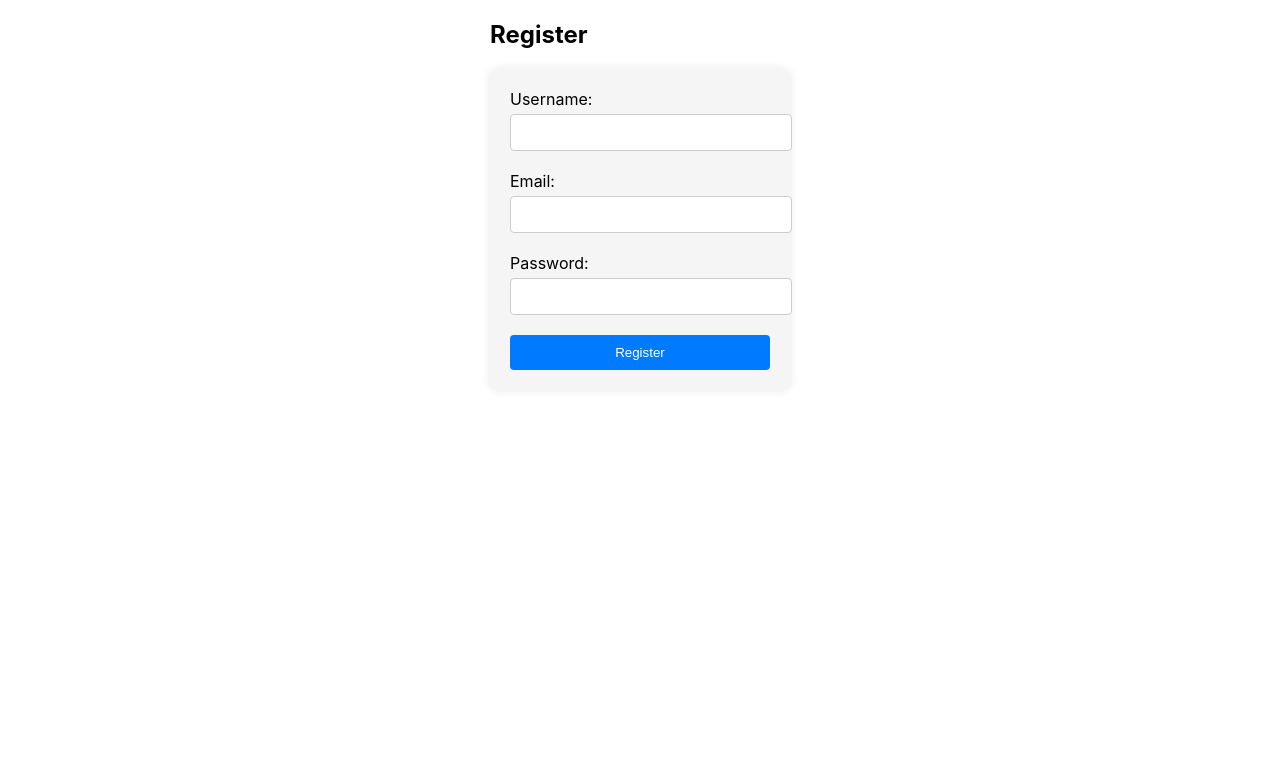
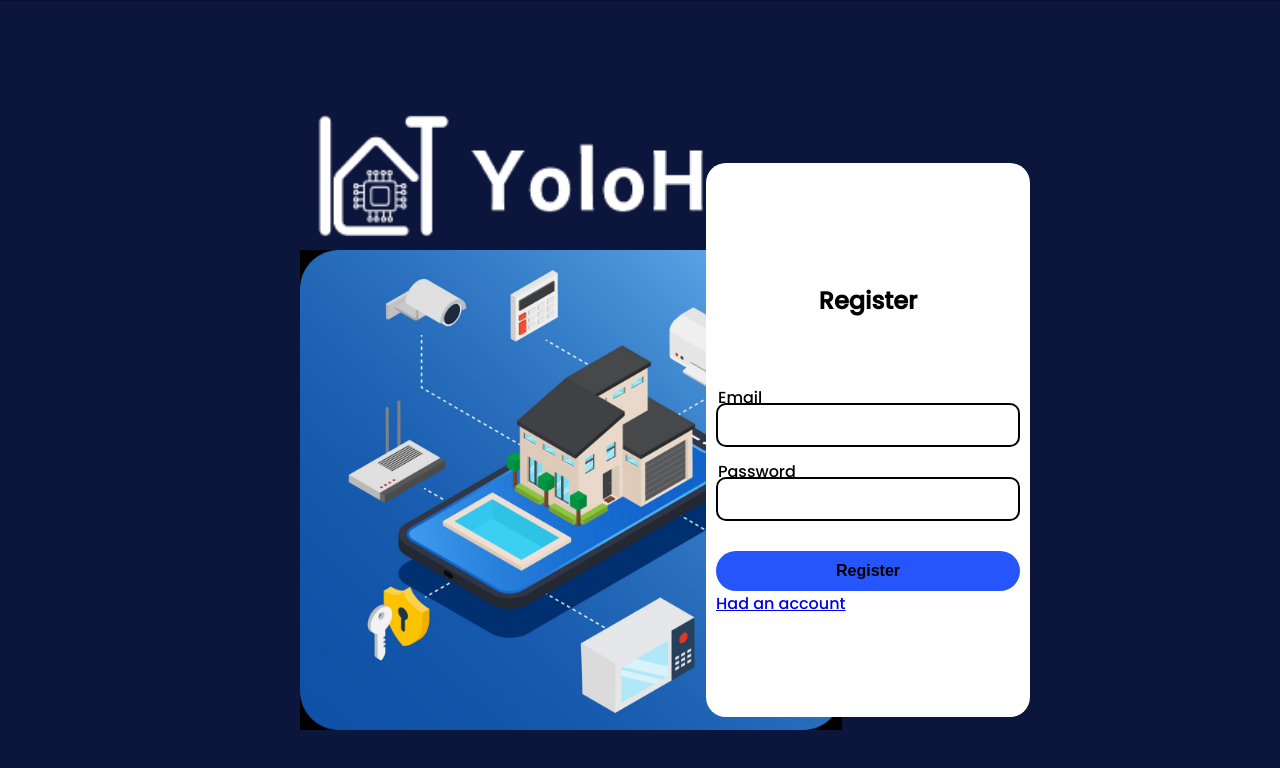
Before and after one commit to ShunPeng1/Multi-Disciplinary-Project, a React (Create React App) app in the folder WebApplication/yolohome-client/: page /register in a window 1280 px wide. Shown: the top 768 px of the page. Built offline with nearby package versions, Linux system fonts and the light colour scheme.

Commit message:
basic design register page
basic design register page

```diff
--- /dev/null
+++ b/WebApplication/yolohome-client/src/pages/Register/LeftImage1.js
@@ -0,0 +1,11 @@
+// LeftImage1.js
+import React from 'react';
+import image1 from '../../assets/LeftImage1.png';
+
+function LeftImage1() {
+  return (
+    <img src={image1} alt="Image 1" style={{ position: 'absolute', left: 250, top: 80, height: '25vh' }} />
+  );
+}
+
+export default LeftImage1;
--- /dev/null
+++ b/WebApplication/yolohome-client/src/pages/Register/LeftImage2.js
@@ -0,0 +1,11 @@
+// LeftImage2.js
+import React from 'react';
+import image2 from '../../assets/LeftImage2.png';
+
+function LeftImage2() {
+  return (
+    <img src={image2} alt="Image 2" style={{ position: 'absolute', left: 300, top: 250, height: '60vh' }} />
+  );
+}
+
+export default LeftImage2;
--- a/WebApplication/yolohome-client/src/pages/Register/Register.css
+++ b/WebApplication/yolohome-client/src/pages/Register/Register.css
@@ -1,45 +1,103 @@
-/* Register.css */
-.register-container {
-    width: 300px;
-    margin: 0 auto;
+@import url('https://fonts.googleapis.com/css2?family=Poppins:wght@500&display=swap');
+.register{
+    margin: 0;
+    padding: 0;
+    font-family: 'poppins',sans-serif;
+}
+.register section{
+    display: flex;
+    justify-content: center;
+    align-items: center;
+    min-height: 100vh;
+    width: 100%;
+    background: url('../../assets/background.png')no-repeat;
+    background-position: center;
+    background-size: cover;
 }
 
-  .register-form {
-    background-color: #f5f5f5;
-    padding: 20px;
-    border-radius: 8px;
-    box-shadow: 0px 0px 10px rgba(0, 0, 0, 0.1);
+.form-loginbox {
+  position: relative;
+  width: 25%; /* Set width to 25% of the page */
+  height: 550px; /* Adjust height to stretch the bottom */
+  background: #fff; /* Set background color to white */
+  border: 2px solid rgba(255, 255, 255, 0.5);
+  border-radius: 20px;
+  backdrop-filter: blur(15px);
+  display: flex;
+  justify-content: center;
+  align-items: center;
+  margin-left: auto; /* Push the box to the left */
+  margin-right: 250px; /* Ensure there's no extra space on the left */
+  margin-top: 80px; /* Adjust margin-top to move the box down */
 }
 
-  .form-group {
-    margin-bottom: 20px;
+.form-value h2{
+    font-size: 1.5em;
+    min-height: 10vh;
+    color: #000;
+    text-align: center;
+    margin-bottom: 40px;
+}
+.inputbox {
+  position: relative;
+  margin: 30px 0;
+  width: 300px; /* Adjust width */
+  /* Remove border-bottom and add border around the input */
+  border: 2px solid #000; /* Set border color */
+  border-radius: 10px; /* Add border-radius for rounded corners */
 }
 
-  label {
-    display: block;
-    margin-bottom: 5px;
+.inputbox label {
+  position: absolute;
+  top: -50%; /* Adjust label position */
+  left: 0px; /* Adjust label position */
+  color: #000;
+  font-size: 1em;
+  pointer-events: none;
+  transition: .5s;
 }
 
-  input[type='text'],
-  input[type='email'],
-  input[type='password'] {
-    width: 100%;
-    padding: 10px;
-    border: 1px solid #ccc;
-    border-radius: 4px;
+.register input:focus ~ label,
+.register input:valid ~ label {
+  top: -25px; /* Adjust label position */
+  left: 0px; /* Adjust label position */
 }
 
-  button {
-    width: 100%;
-    padding: 10px;
-    background-color: #007bff;
-    color: #fff;
+.inputbox input {
+  width: calc(100% - 20px); /* Adjust width to accommodate borders */
+  height: 40px; /* Adjust height */
+  background: transparent;
   border: none;
-    border-radius: 4px;
-    cursor: pointer;
-    transition: background-color 0.3s;
+  outline: none;
+  font-size: 1em;
+  padding:0 35px 0 5px; /* Adjust padding */
+  color: #000;
+  border-radius: 10px; /* Add border-radius for rounded corners */
 }
 
-  button:hover {
-    background-color: #0056b3;
+.register-btn{
+    width: 100%;
+    height: 40px;
+    border-radius: 40px;
+    background: #2655fb;
+    border: none;
+    outline: none;
+    cursor: pointer;
+    font-size: 1em;
+    font-weight: 600;
 }
+
+.register-block{
+    font-size: .9em;
+    color: #000;
+    text-align: center;
+    margin: 25px 0 10px;
+}
+.register-block p a{
+    text-decoration: none;
+    color: #000;
+    font-weight: 600;
+}
+.register-block p a:hover{
+    text-decoration: underline;
+}
--- a/WebApplication/yolohome-client/src/pages/Register/index.js
+++ b/WebApplication/yolohome-client/src/pages/Register/index.js
@@ -1,6 +1,9 @@
 // Register.js
 import React, { useState } from 'react';
+import { Link } from "react-router-dom";
 import './Register.css'; // Import CSS file for styling
+import LeftImage1 from './LeftImage1';
+import LeftImage2 from './LeftImage2';
 
 function Register() {
   // State variables for registration fields
@@ -16,38 +19,32 @@ function Register() {
   };
 
   return (
-    <div className="register-container">
-      <h2>Register</h2>
-      <form onSubmit={handleSubmit} className="register-form">
-        <div className="form-group">
-          <label htmlFor="username">Username:</label>
-          <input
-            type="text"
-            id="username"
-            value={username}
-            onChange={(e) => setUsername(e.target.value)}
-          />
+    <div className='register'>
+      <LeftImage1 />
+      <LeftImage2 />
+      <section>
+        <div className='form-loginbox'>
+          <div className='form-value'>
+            <form onSubmit={handleSubmit}>
+              <h2>Register</h2>
+              <div className='inputbox'>
+                <input type = 'text' onChange={(e) => setUsername(e.target.value)} required/>
+                <label>Email</label>
+              </div>
+              <div className='inputbox'>
+                <input type = 'password' onChange={(e) => setPassword(e.target.value)} required/>
+                <label>Password</label>
+              </div>
+              <button type='submit' className='login-btn'>Register</button>
+              <div>
+                <Link className='register-link' to='/'>Had an account</Link>
+              </div>
+
+
+            </form>
+          </div>
         </div>
-        <div className="form-group">
-          <label htmlFor="email">Email:</label>
-          <input
-            type="email"
-            id="email"
-            value={email}
-            onChange={(e) => setEmail(e.target.value)}
-          />
-        </div>
-        <div className="form-group">
-          <label htmlFor="password">Password:</label>
-          <input
-            type="password"
-            id="password"
-            value={password}
-            onChange={(e) => setPassword(e.target.value)}
-          />
-        </div>
-        <button type="submit">Register</button>
-      </form>
+      </section>
     </div>
   );
 }
```
Lines whose indentation alone changed are shown as unchanged.
